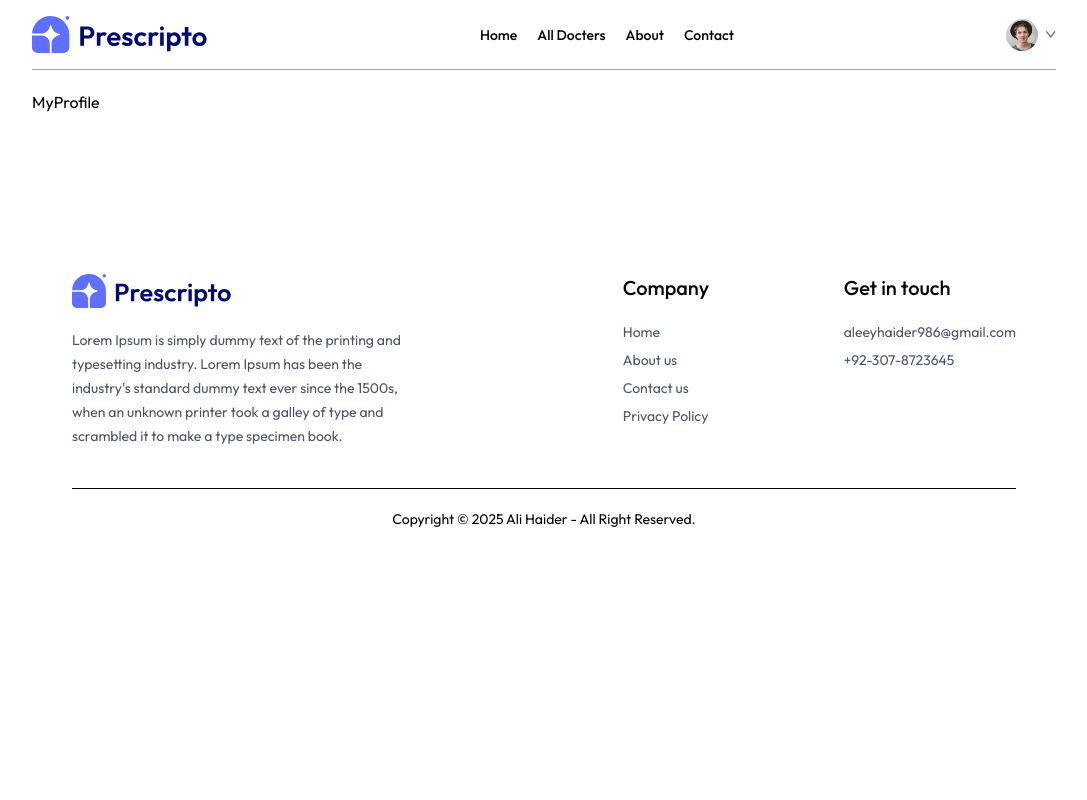
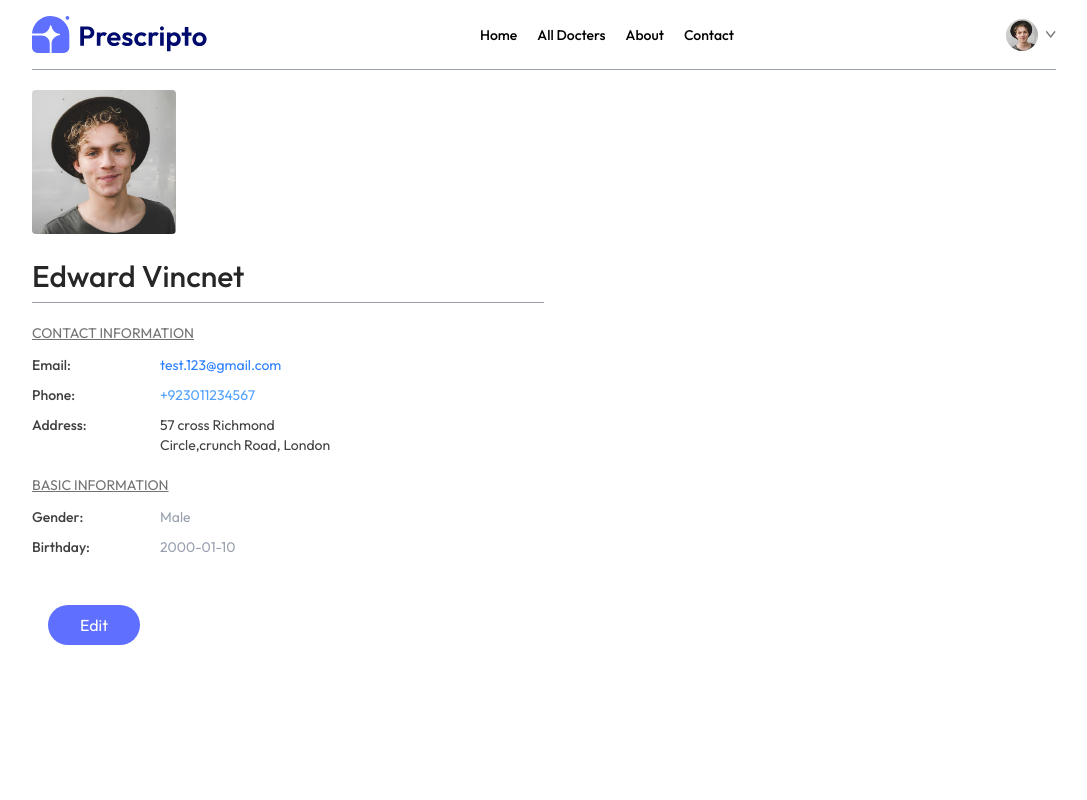
Before and after one commit to Ale-ey/Prescripto, a React (Vite) app in the folder frontend/: page /my-profile in a window 1280 px wide. Shown: the top 800 px of the page, without its empty margins (96-1183 px from the left). Built offline with nearby package versions, Linux system fonts and the light colour scheme.

Commit message:
added profil page

```diff
--- a/frontend/src/pages/MyProfile.jsx
+++ b/frontend/src/pages/MyProfile.jsx
@@ -1,5 +1,132 @@
-import React from "react";
+import React, { useState } from "react";
+import { assets } from "../assets/assets";
+export const MyProfile = () => {
+  const [userData, setUserData] = useState({
+    name: "Edward Vincnet",
+    image: assets.profile_pic,
+    email: "test.123@gmail.com",
+    phone: "+923011234567",
+    address: {
+      line1: "57 cross Richmond",
+      line2: "Circle,crunch Road, London",
+    },
+    gender: "Male",
+    dateofBirth: "2000-01-10",
+  });
+  const [isEdit, setIsEdit] = useState(false);
+  return (
+    <div className="max-w-lg flex flex-col  gap-2 text-sm">
+      <img className="w-36 rounded" src={userData.image} alt="#" />
+      {isEdit === true ? (
+        <input
+          className="bg-gray-50 text-3xl font-medium max-w-60 mt-4"
+          type="text"
+          value={userData.name}
+          onChange={(e) =>
+            setUserData((prev) => ({ ...prev, name: e.target.value }))
+          }
+        />
+      ) : (
+        <p className="font-medium text-3xl text-neutral-800 mt-4">
+          {userData.name}
+        </p>
+      )}
+      <hr className="bg-zinc-400 h-[1px] border-none" />
+      <div>
+        <p className="text-neutral-500 underline mt-3">CONTACT INFORMATION</p>
+        <div className="grid grid-cols-[1fr_3fr] gap-y-2.5 text-neutral-700 mt-3">
+          <p className="font-medium">Email:</p>
+          <p className="text-blue-500">{userData.email}</p>
+          <p className="font-medium">Phone:</p>
 
-export const MyProfile = () => {
-  return <div>MyProfile</div>;
+          {isEdit === true ? (
+            <input
+              className="bg-gray-50 max-w-52"
+              type="text"
+              value={userData.phone}
+              onChange={(e) =>
+                setUserData((prev) => ({ ...prev, phone: e.target.value }))
+              }
+            />
+          ) : (
+            <p className="text-blue-400">{userData.phone}</p>
+          )}
+          <p className="font-medium">Address:</p>
+          {isEdit === true ? (
+            <p>
+              <input
+                className="bg-gray-50"
+                type="text"
+                value={userData.address.line1}
+                onChange={(e) =>
+                  setUserData((prev) => ({
+                    ...prev,
+                    address: { ...prev.address, line1: e.target.value },
+                  }))
+                }
+              />
+              <input
+                className="bg-gray-50"
+                type="text"
+                value={userData.address.line2}
+                onChange={(e) =>
+                  setUserData((prev) => ({
+                    ...prev,
+                    address: { ...prev.address, line2: e.target.value },
+                  }))
+                }
+              />
+            </p>
+          ) : (
+            <p>
+              {userData.address.line1}
+              <br />
+              {userData.address.line2}
+            </p>
+          )}
+        </div>
+      </div>
+      <div>
+        <p className="text-neutral-500 mt-3 underline">BASIC INFORMATION</p>
+        <div className="grid grid-cols-[1fr_3fr] gap-y-2.5 mt-3 text-neutral-700">
+          <p className="font-medium">Gender:</p>
+          {isEdit === true ? (
+            <select
+              className="max-w-20 bg-gray-50"
+              onChange={(e) =>
+                setUserData((prev) => ({ ...prev, gender: e.target.value }))
+              }
+              value={userData.gender}
+            >
+              <option value="Male">Male</option>
+              <option value="Female">Female</option>
+            </select>
+          ) : (
+            <p className="text-gray-400">{userData.gender}</p>
+          )}
+          <p className="font-medium">Birthday:</p>
+          {isEdit ? (
+            <input
+              className="max-w-28 bg-gray-50"
+              type="date"
+              value={userData.dateofBirth}
+              onChange={(e) =>
+                setUserData((prev) => ({
+                  ...prev,
+                  dateofBirth: e.target.value,
+                }))
+              }
+            />
+          ) : (
+            <p className="text-gray-400">{userData.dateofBirth}</p>
+          )}
+        </div>
+      </div>
+      <div className=" px-4 mt-10">
+        <button className="bg-primaryBlue px-8 py-2 rounded-full text-white text-base hover:bg-primaryBlue/80 cursor-pointer" onClick={() => setIsEdit(!isEdit)}>
+          {isEdit ? "Save Information" : "Edit"}
+        </button>
+      </div>
+    </div>
+  );
 };
```
